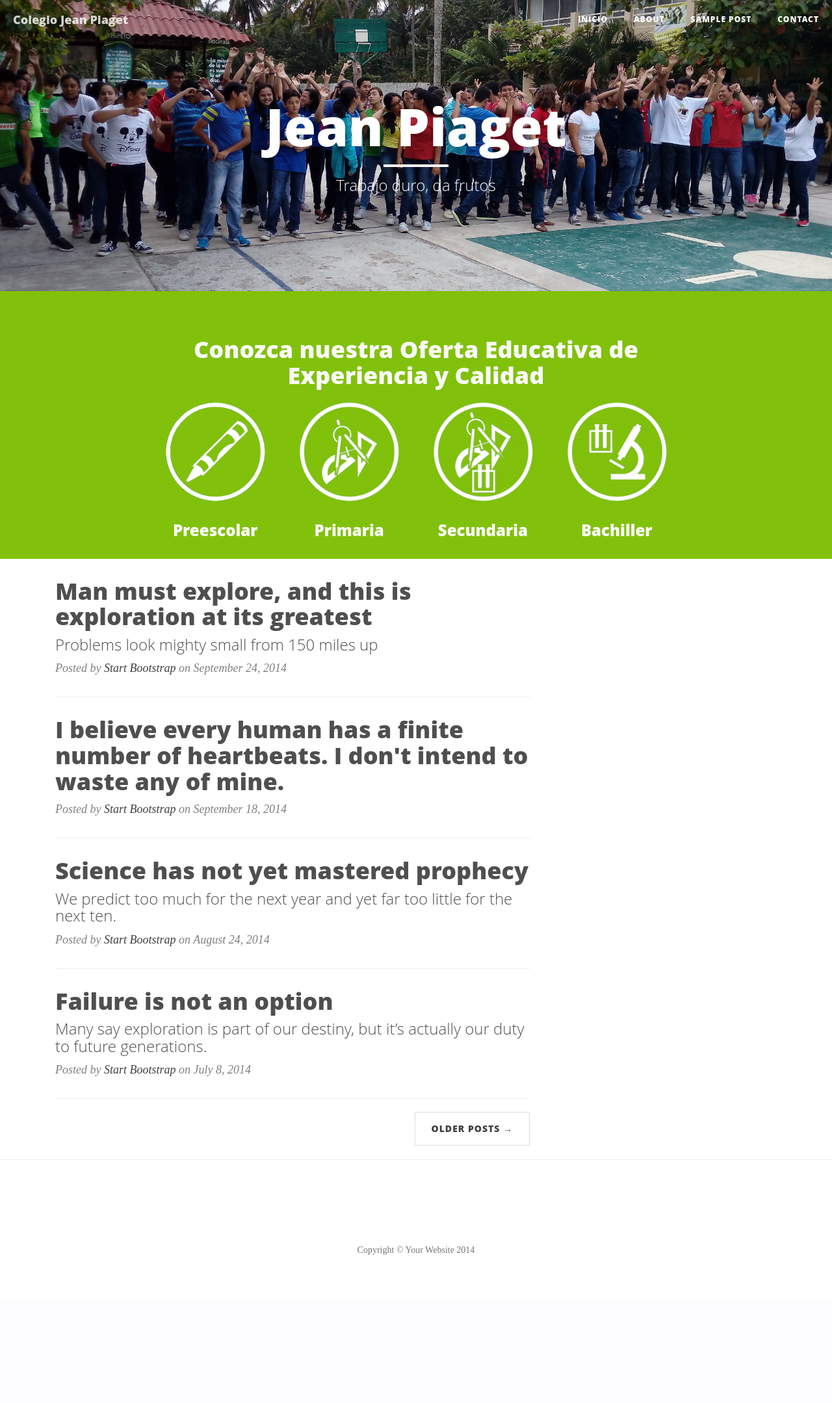
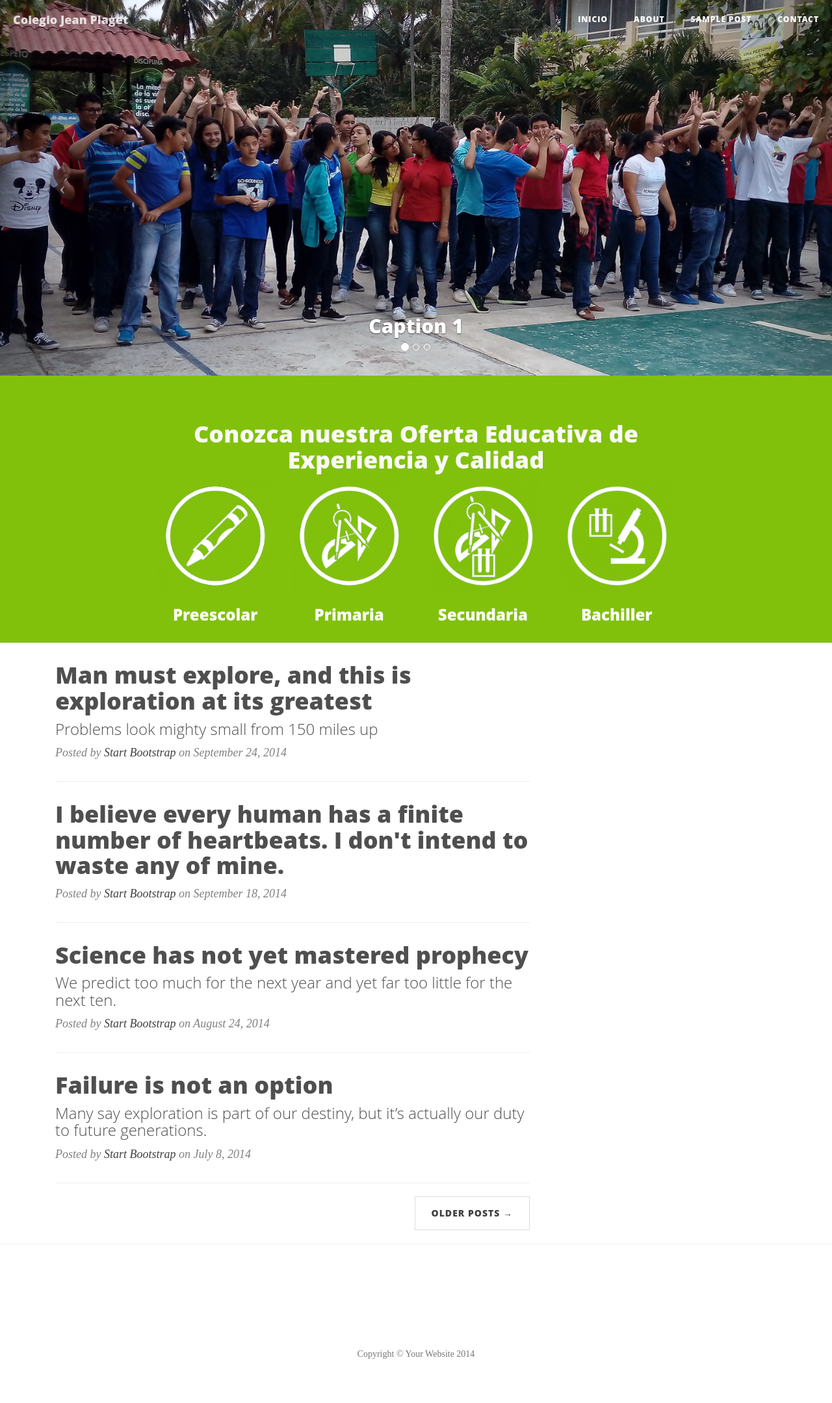
Before and after one commit to edsonfervo16mx/web-colegiojeanpiagetparaiso, a PHP site: page / in a window 1280 px wide. Shown: the whole page at 65% size. Before the commit the page ends 1931 px from the top, so only its background shows below. Run offline with PHP 8.4, Linux system fonts and the light colour scheme.

Commit message:
agregando slider

```diff
--- a/assets/css/main.css
+++ b/assets/css/main.css
@@ -31,3 +31,34 @@
 .text-green2{
 	color: #9db215;
 }
+
+html,
+body {
+    height: 85%;
+}
+
+.carousel,
+.item,
+.active {
+    height: 100%;
+}
+
+.carousel-inner {
+    height: 100%;
+}
+
+/* Background images are set within the HTML using inline CSS, not here */
+
+.fill {
+    width: 100%;
+    height: 100%;
+    background-position: center;
+    -webkit-background-size: cover;
+    -moz-background-size: cover;
+    background-size: cover;
+    -o-background-size: cover;
+}
+
+footer {
+    margin: 50px 0;
+}
--- a/index.php
+++ b/index.php
@@ -42,23 +42,23 @@
 					<span class="icon-bar"></span>
 					<span class="icon-bar"></span>
 				</button>
-				<a class="navbar-brand" href="index.html">Colegio Jean Piaget</a>
+				<a class="navbar-brand" href="index.php">Colegio Jean Piaget</a>
 			</div>
 
 			<!-- Collect the nav links, forms, and other content for toggling -->
 			<div class="collapse navbar-collapse" id="bs-example-navbar-collapse-1">
 				<ul class="nav navbar-nav navbar-right">
 					<li>
-						<a href="index.html">Inicio</a>
+						<a href="index.php">Inicio</a>
 					</li>
 					<li>
-						<a href="about.html">About</a>
+						<a href="#">About</a>
 					</li>
 					<li>
-						<a href="post.html">Sample Post</a>
+						<a href="#">Sample Post</a>
 					</li>
 					<li>
-						<a href="contact.html">Contact</a>
+						<a href="#">Contact</a>
 					</li>
 				</ul>
 			</div>
@@ -67,23 +67,52 @@
 		<!-- /.container -->
 	</nav>
 
-	<!-- Page Header -->
-	<!-- Set your background image for this header on the line below. -->
-	<header class="intro-header" style="background-image: url('assets/img/banner-example-01.jpg')">
-		<div class="container">
-			<div class="row">
-				<div class="col-lg-8 col-lg-offset-2 col-md-10 col-md-offset-1">
-					<div class="site-heading">
-						<h1>Jean Piaget</h1>
-						<hr class="small">
-						<span class="subheading">Trabajo duro, da frutos</span>
-					</div>
-				</div>
-			</div>
-		</div>
-	</header>
+    <!-- Page Header -->
+    <!-- Set your background image for this header on the line below. -->
 
-	<!-- Main Content -->
+    <!-- Full Page Image Background Carousel Header -->
+    <header id="myCarousel" class="carousel slide">
+        <!-- Indicators -->
+        <ol class="carousel-indicators">
+            <li data-target="#myCarousel" data-slide-to="0" class="active"></li>
+            <li data-target="#myCarousel" data-slide-to="1"></li>
+            <li data-target="#myCarousel" data-slide-to="2"></li>
+        </ol>
+
+        <!-- Wrapper for Slides -->
+        <div class="carousel-inner">
+            <div class="item active">
+                <!-- Set the first background image using inline CSS below. -->
+                <div class="fill" style="background-image:url('assets/img/banner-example-01.jpg');"></div>
+                <div class="carousel-caption">
+                    <h2>Caption 1</h2>
+                </div>
+            </div>
+            <div class="item">
+                <!-- Set the second background image using inline CSS below. -->
+                <div class="fill" style="background-image:url('assets/img/banner-example-01.jpg');"></div>
+                <div class="carousel-caption">
+                    <h2>Caption 2</h2>
+                </div>
+            </div>
+            <div class="item">
+                <!-- Set the third background image using inline CSS below. -->
+                <div class="fill" style="background-image:url('assets/img/banner-example-01.jpg');"></div>
+                <div class="carousel-caption">
+                    <h2>Caption 3</h2>
+                </div>
+            </div>
+        </div>
+
+        <!-- Controls -->
+        <a class="left carousel-control" href="#myCarousel" data-slide="prev">
+            <span class="icon-prev"></span>
+        </a>
+        <a class="right carousel-control" href="#myCarousel" data-slide="next">
+            <span class="icon-next"></span>
+        </a>
+
+    </header>
 	<section id="oferta">
 		<div class="row">
 			<div class="col-lg-8 col-lg-offset-2 col-md-8 col-md-offset-2">
@@ -111,6 +140,9 @@
 			</div>
 		</div>
 	</section>
+    <!-- -->
+
+    <!-- -->
 	<div class="container">
 		<div class="row">
 			<div class="col-lg-8 col-md-8">
```
Also changed, not shown: assets/img/banner-example-01.jpg.
